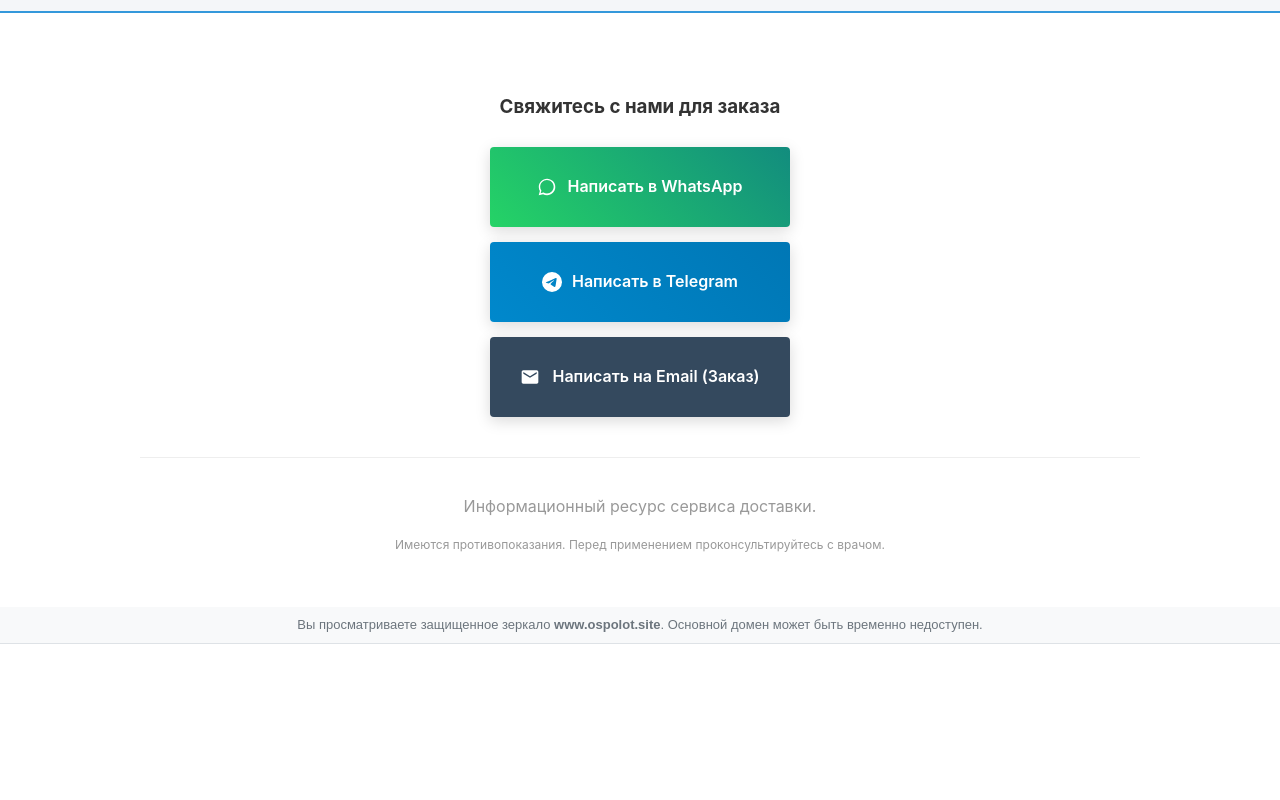
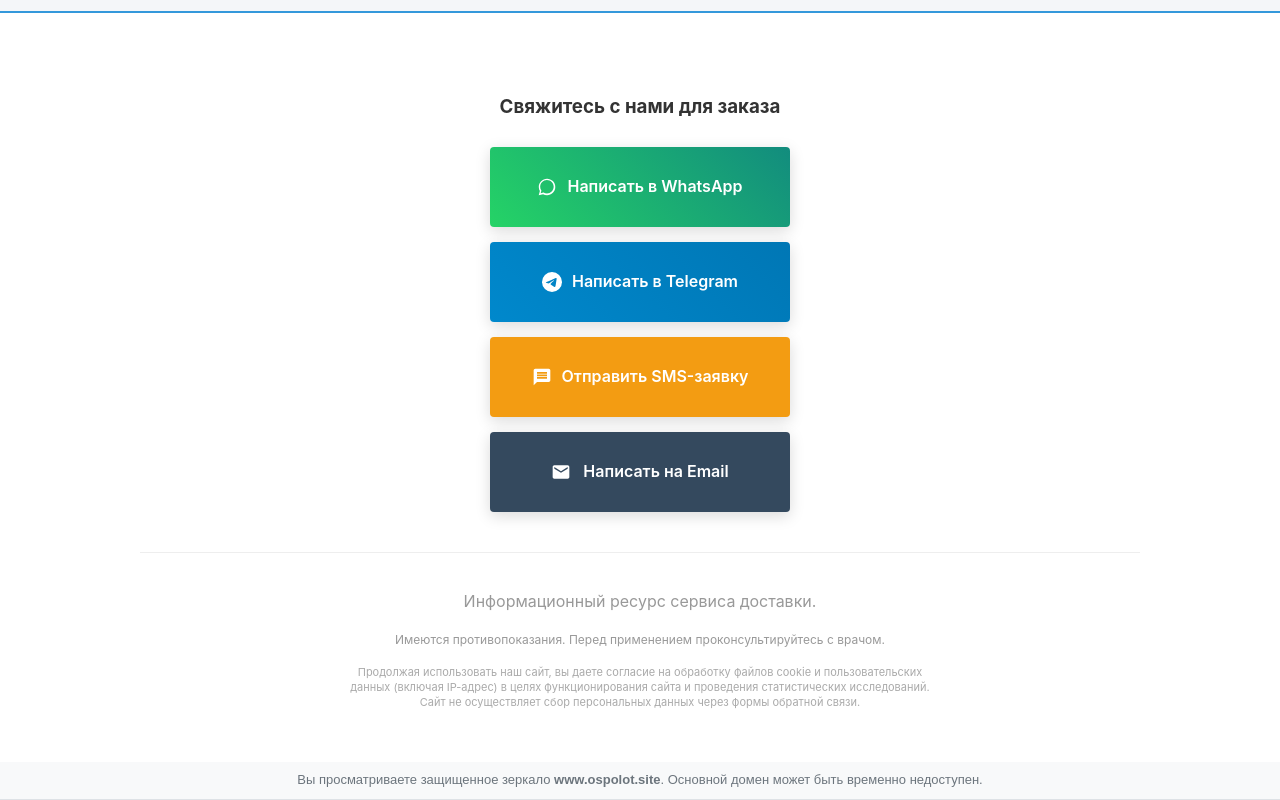
Before and after one commit to gxxmwolf-wq/ospolot.site, a plain HTML site: page index.html in a window 1280 px wide. Shown: the part 5306-6106 px from the top of the page. Before the commit the page ends 5950 px from the top, so only its background shows below. Drawn offline with Linux system fonts and the light colour scheme.

Commit message:
Add files via upload

```diff
--- a/index.html
+++ b/index.html
@@ -507,9 +507,14 @@
                     Написать в Telegram
                 </a>
 
+                <a href="#" onclick="openContact(event, 'sms')" class="btn-messenger btn-sms" style="display: flex; align-items: center; justify-content: center; padding: 12px 20px; border-radius: 4px; background-color: #f39c12; color: white; text-decoration: none; font-weight: 600; font-size: 16px; transition: background 0.2s;">
+                    <svg style="width:20px;height:20px;fill:white;margin-right:10px;" xmlns="http://www.w3.org/2000/svg" viewBox="0 0 24 24"><path d="M20 2H4c-1.1 0-1.99.9-1.99 2L2 22l4-4h14c1.1 0 2-.9 2-2V4c0-1.1-.9-2-2-2zm-2 12H6v-2h12v2zm0-3H6V9h12v2zm0-3H6V6h12v2z"/></svg>
+                    Отправить SMS-заявку
+                </a>
+
                 <a href="#" onclick="openContact(event, 'em')" class="btn-messenger btn-email" style="display: flex; align-items: center; justify-content: center; padding: 12px 20px; border-radius: 4px; background-color: #34495e; color: white; text-decoration: none; font-weight: 600; font-size: 16px; transition: background 0.2s;">
                     <svg style="width:20px;height:20px;fill:white;margin-right:12px;" xmlns="http://www.w3.org/2000/svg" viewBox="0 0 24 24"><path d="M20 4H4c-1.1 0-1.99.9-1.99 2L2 18c0 1.1.9 2 2 2h16c1.1 0 2-.9 2-2V6c0-1.1-.9-2-2-2zm0 4l-8 5-8-5V6l8 5 8-5v2z"/></svg>
-                    Написать на Email (Заказ)
+                    Написать на Email
                 </a>
 
             </div>
@@ -517,34 +522,47 @@
             <div style="border-top: 1px solid #eee; padding-top: 20px; color: #999; margin-top: 40px; text-align: center;">
                 <p>Информационный ресурс сервиса доставки.</p>
                 <p style="font-size: 12px; margin-top: 5px;">Имеются противопоказания. Перед применением проконсультируйтесь с врачом.</p>
+                <p style="font-size: 11px; margin-top: 15px; color: #aaa; line-height: 1.4; max-width: 600px; margin-left: auto; margin-right: auto;">
+                    Продолжая использовать наш сайт, вы даете согласие на обработку файлов cookie и пользовательских данных (включая IP-адрес) в целях функционирования сайта и проведения статистических исследований. Сайт не осуществляет сбор персональных данных через формы обратной связи.
+                </p>
             </div>
         </div>
 
         <script>
-            // =======================================================
-            // НАСТРОЙКА САЙТА: ПРОСТО ВПИШИТЕ НАЗВАНИЕ ПРЕПАРАТА
-            // =======================================================
             var currentDrugName = "Ospolot";
-            // =======================================================
 
             function openContact(e, type) {
                 e.preventDefault();
 
-                // Зашифрованные контакты (боты их не увидят)
-                var phone = "7965" + "030" + "2556";
-                var email = "med.zakaz" + ".de" + "@gmail.com";
+                var p1 = "7965";
+                var p2 = "030";
+                var p3 = "2556";
+                var phone = p1 + p2 + p3;
 
-                // Автоматическая генерация текстов с названием препарата
-                var textWa = encodeURIComponent("Здравствуйте. У меня вопрос по оригинальному немецкому препарату " + currentDrugName + ".");
-                var textEmSubj = encodeURIComponent("Заказ " + currentDrugName + " с сайта");
-                var textEmBody = encodeURIComponent("Здравствуйте, я хочу сделать заказ на немецкий препарат " + currentDrugName + ". Меня интересует стоимость и сроки доставки в город: [Ваш Город]. Дополнительная информация: [Укажите дозировку и количество]");
+                var e1 = "med.zakaz";
+                var e2 = ".de";
+                var e3 = "@gmail.com";
+                var email = e1 + e2 + e3;
 
-                // Распределение по мессенджерам (защита от блокировок web-версий)
                 if (type === 'wa') {
+                    var textWa = encodeURIComponent("Здравствуйте. У меня вопрос по оригинальному немецкому препарату " + currentDrugName + ".");
                     window.location.href = "whatsapp://send?phone=" + phone + "&text=" + textWa;
+
                 } else if (type === 'tg') {
                     window.location.href = "tg://resolve?phone=" + phone;
+
+                } else if (type === 'sms') {
+                    var textSms = encodeURIComponent("Здравствуйте. Хочу узнать цену и сроки доставки препарата " + currentDrugName + ".");
+                    var isIos = /iPhone|iPad|iPod/i.test(navigator.userAgent);
+                    if (isIos) {
+                        window.location.href = "sms:+" + phone + "&body=" + textSms;
+                    } else {
+                        window.location.href = "sms:+" + phone + "?body=" + textSms;
+                    }
+
                 } else if (type === 'em') {
+                    var textEmSubj = encodeURIComponent("Заказ " + currentDrugName + " с сайта");
+                    var textEmBody = encodeURIComponent("Здравствуйте, я хочу сделать заказ на немецкий препарат " + currentDrugName + ". Меня интересует стоимость и сроки доставки в город: [Ваш Город]. Дополнительная информация: [Укажите дозировку и количество]");
                     window.location.href = "mailto:" + email + "?subject=" + textEmSubj + "&body=" + textEmBody;
                 }
             }
```
